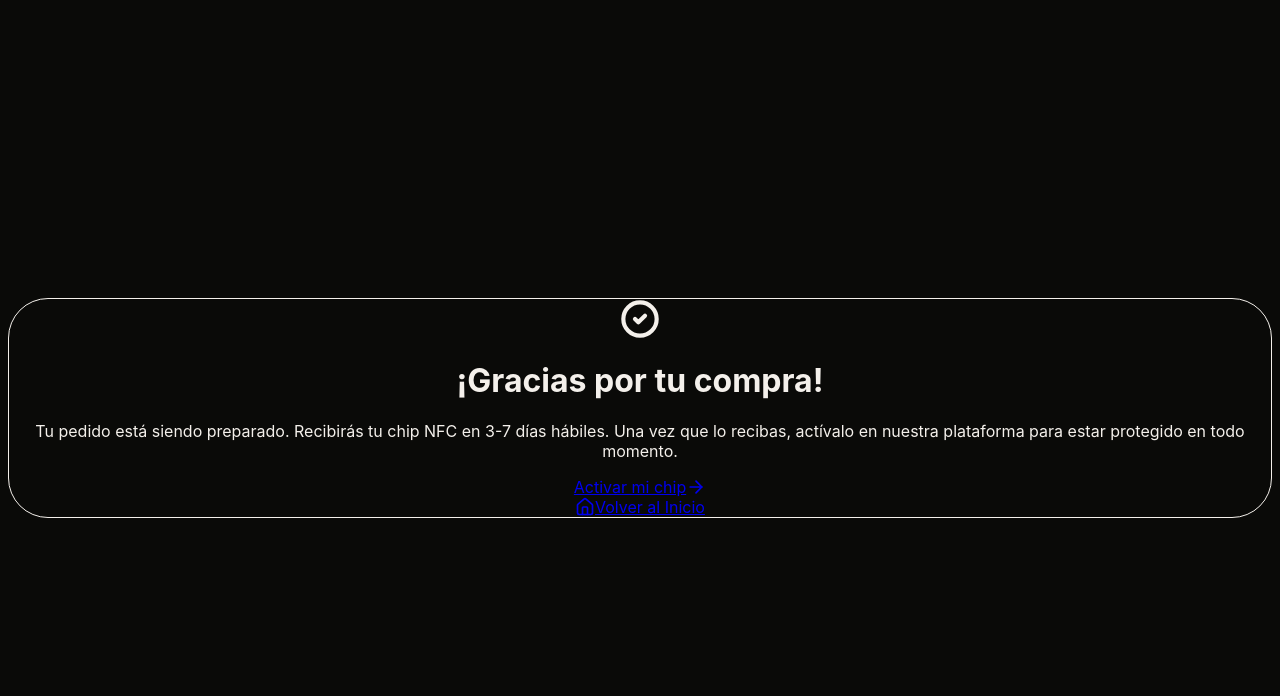
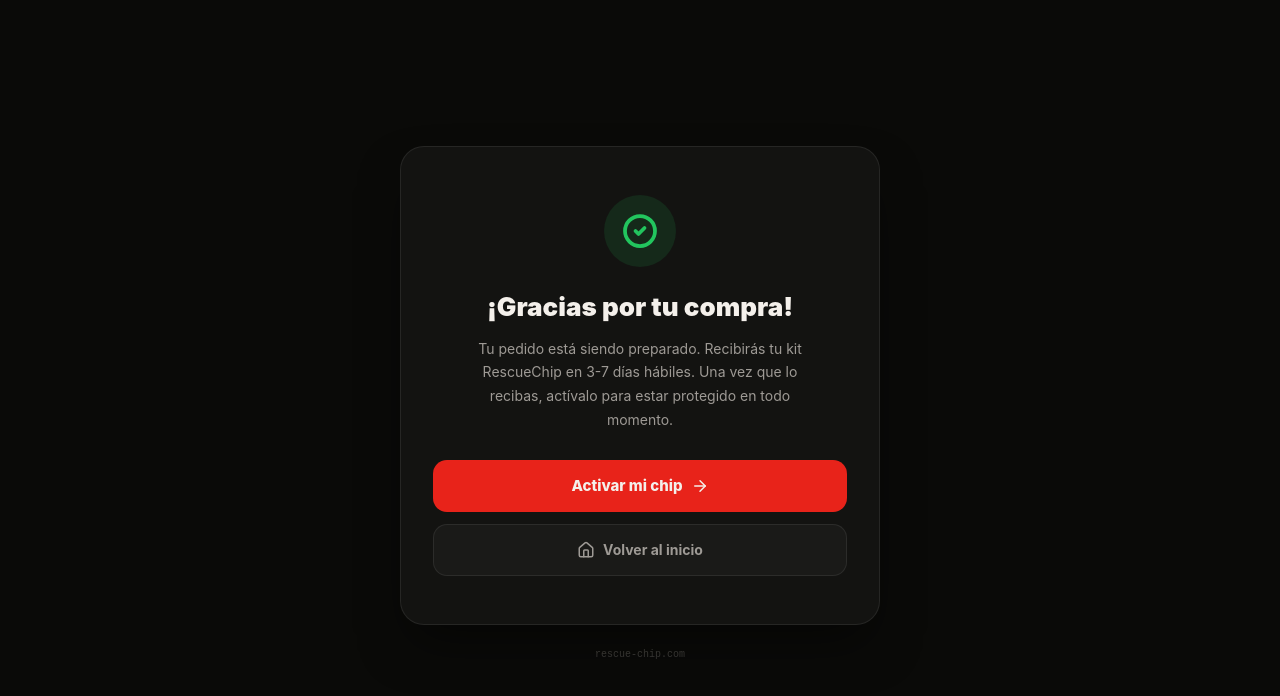
Before and after one commit to ektorromo-dev/rescue-chip, a Next.js app: page /shop/success in a window 1280 px wide. Shown: the top 696 px of the page. Built offline with nearby package versions, Linux system fonts and the light colour scheme.

Commit message:
fix(shop): redesign success page with inline styles matching system design

```diff
--- a/src/app/shop/success/page.tsx
+++ b/src/app/shop/success/page.tsx
@@ -1,41 +1,139 @@
 import Link from "next/link";
-import { CheckCircle2, Home, ArrowRight } from "lucide-react";
+import { CheckCircle2, Home, ArrowRight, FileText } from "lucide-react";
 
 export default async function SuccessPage({ searchParams }: { searchParams: Promise<{ factura?: string }> }) {
     const params = await searchParams;
     const isFactura = params.factura === 'true';
 
     return (
-        <div className="min-h-screen bg-muted flex flex-col items-center justify-center p-4">
-            <div className="w-full max-w-md bg-card rounded-[2.5rem] shadow-2xl border border-border/50 overflow-hidden text-center p-10 relative">
-
-                <div className="mx-auto w-20 h-20 bg-green-500/10 text-green-500 rounded-full flex items-center justify-center mb-6 animate-[bounce_1s_ease-in-out]">
-                    <CheckCircle2 size={40} className="stroke-[2.5]" />
+        <div style={{
+            minHeight: '100vh',
+            backgroundColor: '#0A0A08',
+            display: 'flex',
+            flexDirection: 'column',
+            alignItems: 'center',
+            justifyContent: 'center',
+            padding: '16px',
+            fontFamily: "'Inter', -apple-system, BlinkMacSystemFont, sans-serif",
+        }}>
+            <div style={{
+                width: '100%',
+                maxWidth: '480px',
+                backgroundColor: '#131311',
+                borderRadius: '24px',
+                border: '1px solid rgba(255,255,255,0.08)',
+                overflow: 'hidden',
+                textAlign: 'center',
+                padding: '48px 32px',
+                boxShadow: '0 25px 50px -12px rgba(0,0,0,0.5)',
+            }}>
+                {/* Ícono de éxito */}
+                <div style={{
+                    width: '72px',
+                    height: '72px',
+                    borderRadius: '50%',
+                    backgroundColor: 'rgba(34,197,94,0.12)',
+                    display: 'flex',
+                    alignItems: 'center',
+                    justifyContent: 'center',
+                    margin: '0 auto 24px',
+                }}>
+                    <CheckCircle2 size={36} color="#22c55e" strokeWidth={2.5} />
                 </div>
 
-                <h1 className="text-3xl font-black mb-4">¡Gracias por tu compra!</h1>
+                <h1 style={{
+                    fontSize: '26px',
+                    fontWeight: 900,
+                    color: '#F4F0EB',
+                    marginBottom: '12px',
+                    lineHeight: 1.2,
+                }}>
+                    ¡Gracias por tu compra!
+                </h1>
 
-                <p className="text-muted-foreground leading-relaxed mb-8">
-                    Tu pedido está siendo preparado. Recibirás tu chip NFC en 3-7 días hábiles. Una vez que lo recibas, actívalo en nuestra plataforma para estar protegido en todo momento.
+                <p style={{
+                    fontSize: '14px',
+                    color: '#9E9A95',
+                    lineHeight: 1.7,
+                    marginBottom: '28px',
+                    maxWidth: '360px',
+                    marginLeft: 'auto',
+                    marginRight: 'auto',
+                }}>
+                    Tu pedido está siendo preparado. Recibirás tu kit RescueChip en 3-7 días hábiles.
+                    Una vez que lo recibas, actívalo para estar protegido en todo momento.
                 </p>
 
                 {isFactura && (
-                    <div className="bg-primary/10 border border-primary/20 text-primary-foreground text-sm font-semibold p-4 rounded-xl mb-8 flex flex-col gap-2">
-                        <p className="text-foreground">Solicitaste factura.</p>
-                        <p className="text-muted-foreground font-medium">Recibirás tu CFDI y XML en el correo y WhatsApp que proporcionaste en un máximo de 72 horas hábiles.</p>
+                    <div style={{
+                        backgroundColor: 'rgba(232,35,26,0.08)',
+                        border: '1px solid rgba(232,35,26,0.2)',
+                        borderRadius: '14px',
+                        padding: '16px 20px',
+                        marginBottom: '28px',
+                        display: 'flex',
+                        alignItems: 'flex-start',
+                        gap: '12px',
+                        textAlign: 'left',
+                    }}>
+                        <FileText size={20} color="#E8231A" style={{ flexShrink: 0, marginTop: '2px' }} />
+                        <div>
+                            <p style={{ fontSize: '13px', fontWeight: 700, color: '#F4F0EB', marginBottom: '4px' }}>
+                                Solicitaste factura
+                            </p>
+                            <p style={{ fontSize: '12px', color: '#9E9A95', lineHeight: 1.5 }}>
+                                Recibirás tu CFDI y XML en el correo y WhatsApp que proporcionaste en un máximo de 72 horas hábiles.
+                            </p>
+                        </div>
                     </div>
                 )}
 
-                <div className="flex flex-col gap-4">
-                    <Link href="/activate" className="flex items-center justify-center gap-2 bg-primary text-primary-foreground h-14 rounded-xl text-lg font-bold hover:scale-[1.02] hover:bg-primary/90 transition-all shadow-lg shadow-primary/20">
-                        Activar mi chip <ArrowRight size={20} />
+                <div style={{ display: 'flex', flexDirection: 'column', gap: '12px' }}>
+                    <Link href="/activate" style={{
+                        display: 'flex',
+                        alignItems: 'center',
+                        justifyContent: 'center',
+                        gap: '8px',
+                        backgroundColor: '#E8231A',
+                        color: '#F4F0EB',
+                        height: '52px',
+                        borderRadius: '14px',
+                        fontSize: '15px',
+                        fontWeight: 800,
+                        textDecoration: 'none',
+                        border: 'none',
+                    }}>
+                        Activar mi chip <ArrowRight size={18} />
                     </Link>
-                    <Link href="/" className="flex items-center justify-center gap-2 bg-muted text-foreground h-14 rounded-xl font-bold hover:bg-muted/80 transition-all hover:scale-[1.02]">
-                        <Home size={20} /> Volver al Inicio
+
+                    <Link href="/" style={{
+                        display: 'flex',
+                        alignItems: 'center',
+                        justifyContent: 'center',
+                        gap: '8px',
+                        backgroundColor: '#1A1A18',
+                        color: '#9E9A95',
+                        height: '52px',
+                        borderRadius: '14px',
+                        fontSize: '14px',
+                        fontWeight: 700,
+                        textDecoration: 'none',
+                        border: '1px solid rgba(255,255,255,0.08)',
+                    }}>
+                        <Home size={18} /> Volver al inicio
                     </Link>
                 </div>
+            </div>
 
-            </div>
+            {/* Footer discreto */}
+            <p style={{
+                fontSize: '10px',
+                color: 'rgba(158,154,149,0.3)',
+                marginTop: '24px',
+                fontFamily: 'monospace',
+            }}>
+                rescue-chip.com
+            </p>
         </div>
     );
 }
```
